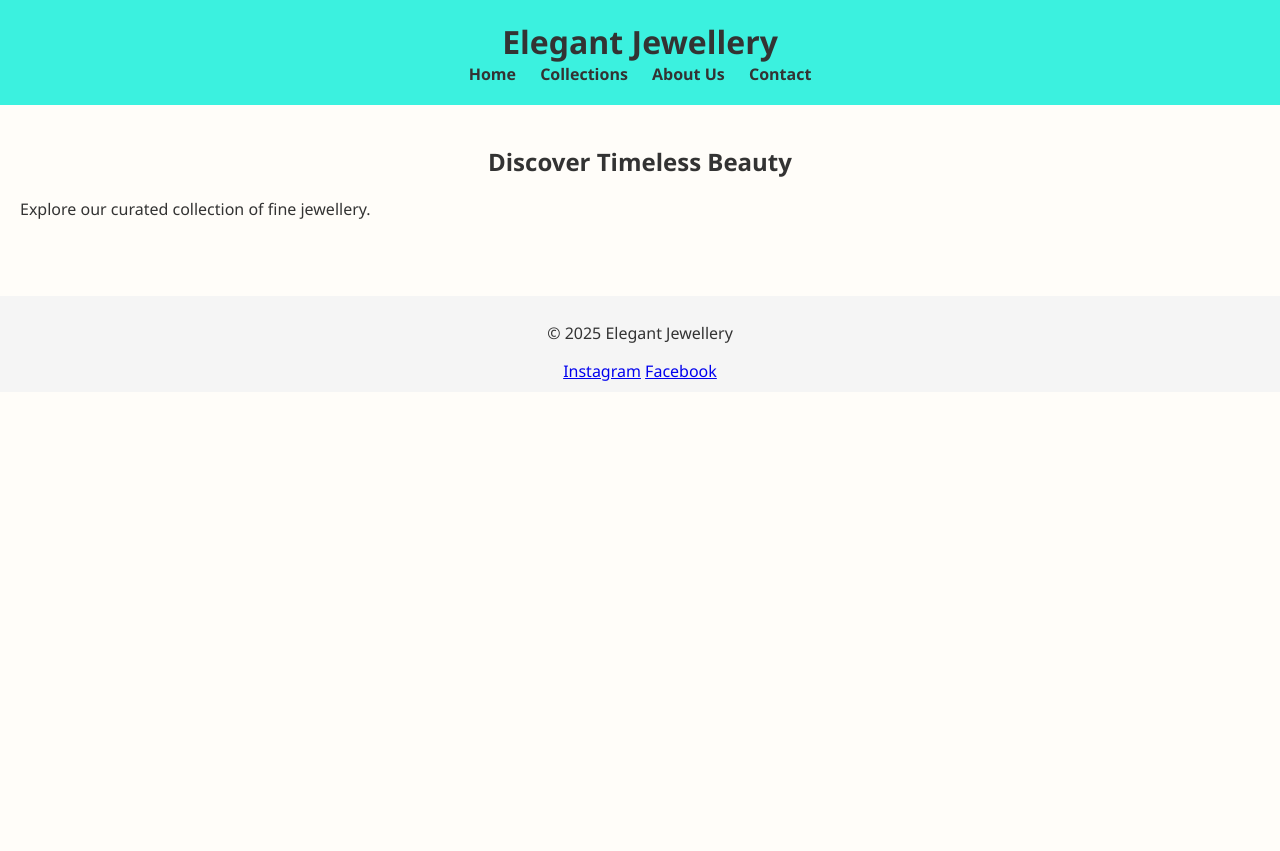
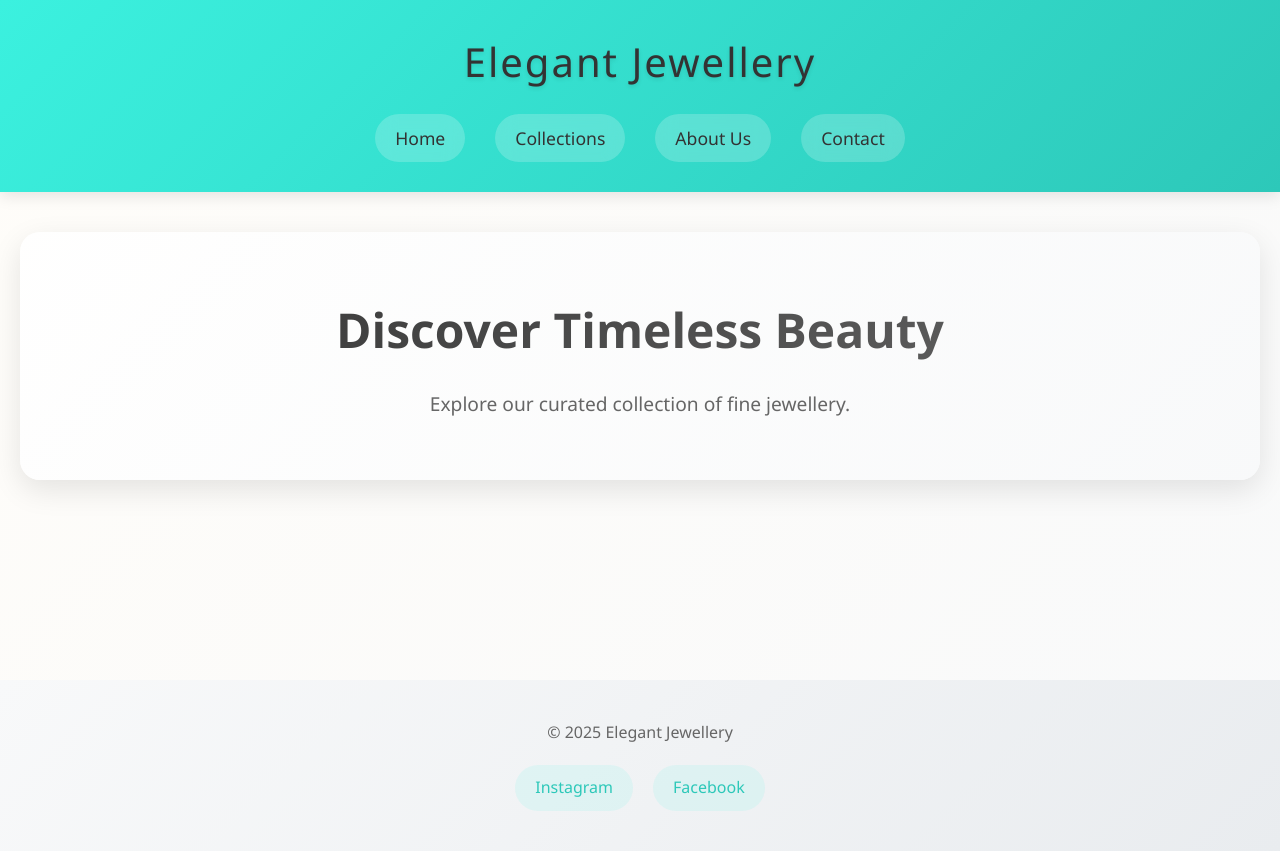
Before and after one commit to boobalan22/Dummy-repo, a Spring Boot app: page / in a window 1280 px wide. Before the commit the page ends 381 px from the top, so only its background shows below. Run offline with Spring Boot 4, Linux system fonts and the light colour scheme.

Commit message:
Update style.css

```diff
--- a/backend/src/main/resources/static/css/style.css
+++ b/backend/src/main/resources/static/css/style.css
@@ -1,81 +1,339 @@
 /* Reset & base styles */
+* {
+  margin: 0;
+  padding: 0;
+  box-sizing: border-box;
+}
+
 body {
-  margin: 0;
-  font-family: 'Segoe UI', sans-serif;
-  background: #fffdf9;
+  font-family: 'Segoe UI', Tahoma, Geneva, Verdana, sans-serif;
+  background: linear-gradient(135deg, #fffdf9 0%, #f8f9fa 100%);
   color: #333;
+  line-height: 1.6;
 }
 
 header {
-  background: rgb(59, 241, 223);
+  background: linear-gradient(135deg, rgb(59, 241, 223) 0%, rgb(45, 200, 185) 100%);
   text-align: center;
-  padding: 20px;
+  padding: 30px 20px;
+  box-shadow: 0 4px 15px rgba(0,0,0,0.1);
 }
 
 header h1 {
-  margin: 0;
+  margin: 0 0 20px 0;
+  font-size: 2.5rem;
+  font-weight: 300;
+  letter-spacing: 2px;
+  text-shadow: 0 2px 4px rgba(0,0,0,0.1);
+}
+
+nav {
+  display: flex;
+  justify-content: center;
+  gap: 30px;
+  flex-wrap: wrap;
 }
 
 nav a {
-  margin: 0 10px;
   color: #333;
   text-decoration: none;
-  font-weight: bold;
+  font-weight: 500;
+  font-size: 1.1rem;
+  padding: 10px 20px;
+  border-radius: 25px;
+  transition: all 0.3s ease;
+  background: rgba(255,255,255,0.2);
+  backdrop-filter: blur(10px);
+}
+
+nav a:hover {
+  background: rgba(255,255,255,0.4);
+  transform: translateY(-2px);
+  box-shadow: 0 5px 15px rgba(0,0,0,0.2);
 }
 
 /* Main content */
 main {
-  padding: 20px;
+  max-width: 1400px;
+  margin: 0 auto;
+  padding: 40px 20px;
 }
 
-h2 {
+.hero {
   text-align: center;
+  margin-bottom: 60px;
+  padding: 60px 20px;
+  background: linear-gradient(135deg, rgba(255,255,255,0.9) 0%, rgba(248,249,250,0.9) 100%);
+  border-radius: 20px;
+  box-shadow: 0 10px 30px rgba(0,0,0,0.1);
+}
+
+.hero h2 {
+  font-size: 3rem;
   margin-bottom: 20px;
+  background: linear-gradient(135deg, #333 0%, #666 100%);
+  -webkit-background-clip: text;
+  -webkit-text-fill-color: transparent;
+  background-clip: text;
+}
+
+.hero p {
+  font-size: 1.2rem;
+  color: #666;
+  max-width: 600px;
+  margin: 0 auto;
+}
+
+/* Toggle button */
+.toggle-btn {
+  display: block;
+  margin: 40px auto;
+  padding: 15px 40px;
+  font-size: 1.2rem;
+  font-weight: 600;
+  color: white;
+  background: linear-gradient(135deg, rgb(59, 241, 223) 0%, rgb(45, 200, 185) 100%);
+  border: none;
+  border-radius: 50px;
+  cursor: pointer;
+  transition: all 0.3s ease;
+  box-shadow: 0 5px 20px rgba(59, 241, 223, 0.3);
+}
+
+.toggle-btn:hover {
+  transform: translateY(-3px);
+  box-shadow: 0 8px 25px rgba(59, 241, 223, 0.4);
 }
 
 /* Product grid */
 .grid {
   display: grid;
-  grid-template-columns: repeat(auto-fill, minmax(220px, 1fr));
-  gap: 20px;
-  padding: 20px;
+  grid-template-columns: repeat(auto-fill, minmax(280px, 1fr));
+  gap: 30px;
+  padding: 20px 0;
 }
 
 /* Product card style */
 .product-card {
   background: white;
-  border: 1px solid #ddd;
-  border-radius: 10px;
+  border-radius: 20px;
   text-align: center;
   overflow: hidden;
-  transition: transform 0.3s, box-shadow 0.3s;
+  transition: all 0.4s ease;
+  box-shadow: 0 5px 20px rgba(0,0,0,0.1);
+  position: relative;
 }
 
 .product-card:hover {
-  transform: scale(1.05);
-  box-shadow: 0 8px 16px rgba(0,0,0,0.2);
+  transform: translateY(-10px) scale(1.02);
+  box-shadow: 0 20px 40px rgba(0,0,0,0.2);
 }
 
-/* ⭐ Fix all images to same size & alignment */
+.product-card::before {
+  content: '';
+  position: absolute;
+  top: 0;
+  left: 0;
+  right: 0;
+  bottom: 0;
+  background: linear-gradient(135deg, rgba(59, 241, 223, 0.1) 0%, rgba(45, 200, 185, 0.1) 100%);
+  opacity: 0;
+  transition: opacity 0.3s ease;
+  z-index: 1;
+}
+
+.product-card:hover::before {
+  opacity: 1;
+}
+
 .product-card img {
-  width: 100%;          /* full width */
-  height: 200px;        /* fixed height */
-  object-fit: cover;    /* keep aspect ratio, crop if needed */
+  width: 100%;
+  height: 250px;
+  object-fit: cover;
   display: block;
+  transition: transform 0.4s ease;
+}
+
+.product-card:hover img {
+  transform: scale(1.1);
+}
+
+.product-info {
+  padding: 25px;
+  position: relative;
+  z-index: 2;
 }
 
 .product-card h3 {
-  margin: 10px 0 5px;
+  margin: 0 0 10px 0;
+  font-size: 1.4rem;
+  font-weight: 600;
+  color: #333;
 }
 
-.product-card p {
-  margin: 0 10px 10px;
-  font-size: 0.9em;
+.product-card .description {
+  margin: 0 0 15px 0;
+  color: #666;
+  font-size: 1rem;
+}
+
+.product-card .price {
+  font-size: 1.3rem;
+  font-weight: 700;
+  color: rgb(45, 200, 185);
+  margin: 0;
+}
+
+/* About page styles */
+.about {
+  max-width: 800px;
+  margin: 0 auto;
+  padding: 40px 20px;
+  text-align: center;
+}
+
+.about h2 {
+  font-size: 2.5rem;
+  margin-bottom: 30px;
+  color: #333;
+}
+
+.about p {
+  font-size: 1.2rem;
+  line-height: 1.8;
+  color: #666;
+}
+
+/* Contact page styles */
+.contact {
+  max-width: 600px;
+  margin: 0 auto;
+  padding: 40px 20px;
+}
+
+.contact h2 {
+  font-size: 2.5rem;
+  margin-bottom: 30px;
+  text-align: center;
+  color: #333;
+}
+
+.contact form {
+  display: flex;
+  flex-direction: column;
+  gap: 20px;
+}
+
+.contact input,
+.contact textarea {
+  padding: 15px;
+  border: 2px solid #ddd;
+  border-radius: 10px;
+  font-size: 1rem;
+  font-family: inherit;
+  transition: border-color 0.3s ease;
+}
+
+.contact input:focus,
+.contact textarea:focus {
+  outline: none;
+  border-color: rgb(59, 241, 223);
+}
+
+.contact textarea {
+  resize: vertical;
+  min-height: 120px;
+}
+
+.contact button {
+  padding: 15px;
+  background: linear-gradient(135deg, rgb(59, 241, 223) 0%, rgb(45, 200, 185) 100%);
+  color: white;
+  border: none;
+  border-radius: 10px;
+  font-size: 1.1rem;
+  font-weight: 600;
+  cursor: pointer;
+  transition: all 0.3s ease;
+}
+
+.contact button:hover {
+  transform: translateY(-2px);
+  box-shadow: 0 5px 15px rgba(59, 241, 223, 0.3);
 }
 
 /* Footer */
 footer {
   text-align: center;
-  padding: 10px;
-  background: #f5f5f5;
+  padding: 40px 20px;
+  background: linear-gradient(135deg, #f8f9fa 0%, #e9ecef 100%);
+  margin-top: 60px;
 }
+
+footer p {
+  margin-bottom: 20px;
+  color: #666;
+}
+
+.socials {
+  display: flex;
+  justify-content: center;
+  gap: 20px;
+}
+
+.socials a {
+  color: rgb(45, 200, 185);
+  text-decoration: none;
+  font-weight: 500;
+  padding: 10px 20px;
+  border-radius: 25px;
+  background: rgba(59, 241, 223, 0.1);
+  transition: all 0.3s ease;
+}
+
+.socials a:hover {
+  background: rgba(59, 241, 223, 0.2);
+  transform: translateY(-2px);
+}
+
+/* Responsive design */
+@media (max-width: 768px) {
+  header h1 {
+    font-size: 2rem;
+  }
+
+  .hero h2 {
+    font-size: 2rem;
+  }
+
+  .hero p {
+    font-size: 1rem;
+  }
+
+  nav {
+    gap: 15px;
+  }
+
+  nav a {
+    font-size: 1rem;
+    padding: 8px 16px;
+  }
+
+  .grid {
+    grid-template-columns: repeat(auto-fill, minmax(250px, 1fr));
+    gap: 20px;
+  }
+
+  .toggle-btn {
+    padding: 12px 30px;
+    font-size: 1rem;
+  }
+}
+
+/* Animation classes for AOS */
+[data-aos] {
+  pointer-events: none;
+}
+[data-aos].aos-animate {
+  pointer-events: auto;
+}
```
